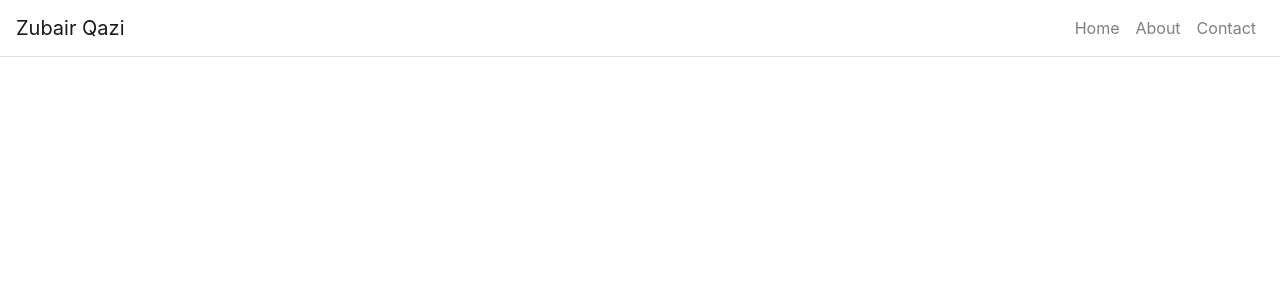
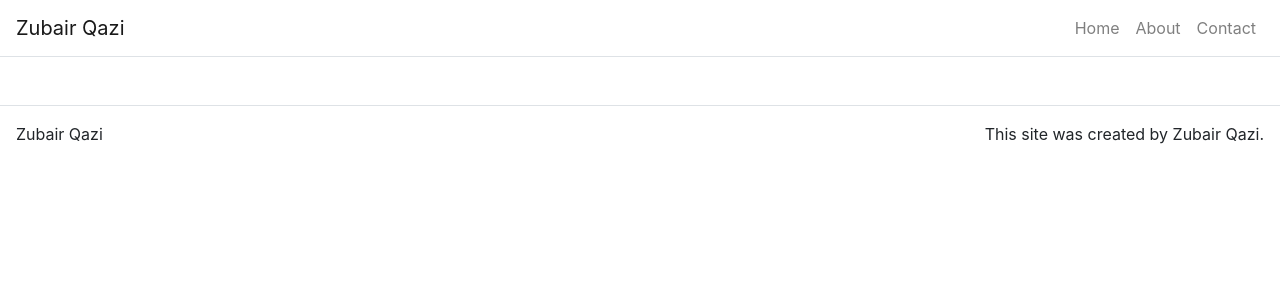
Before and after one commit to ZubairQazi/ZubairQazi.github.io, a React (Create React App) app: page / in a window 1280 px wide. Shown: the top 300 px of the page. Built offline with nearby package versions, Linux system fonts and the light colour scheme.

Commit message:
Add footer component

```diff
--- a/src/App.js
+++ b/src/App.js
@@ -1,6 +1,8 @@
 import React from 'react';
 import './App.css';
+
 import HeaderNav from './components/HeaderNav';
+import Footer from './components/Footer';
 
 class App extends React.Component {
 
@@ -8,6 +10,7 @@
     return (
       <div className='App'>
         <HeaderNav/>
+        <Footer/>
       </div>
     );
   }
--- /dev/null
+++ b/src/components/Footer.js
@@ -0,0 +1,30 @@
+import React from 'react';
+import {BrowserRouter as Router, /*Route,*/ Link } from 'react-router-dom';
+import Container from 'react-bootstrap/Container';
+import Row from 'react-bootstrap/Row';
+import Col from 'react-bootstrap/Col';
+import Nav from 'react-bootstrap/Nav';
+
+class Footer extends React.Component {
+
+  render() {
+    return(
+      <Router>
+        <footer className='mt-5'>
+          <Container fluid={true}>
+            <Row className='border-top justify-content-between p-3'>
+              <Col className='p-0 d-flex justify-content-beginning' md={3} sm={12}>
+                Zubair Qazi
+              </Col>
+              <Col className='p-0 d-flex justify-content-end' md={4} sm={12}>
+                This site was created by Zubair Qazi.
+              </Col>
+            </Row>
+          </Container>
+        </footer>
+      </Router>
+    );
+  }
+}
+
+export default Footer;
```
